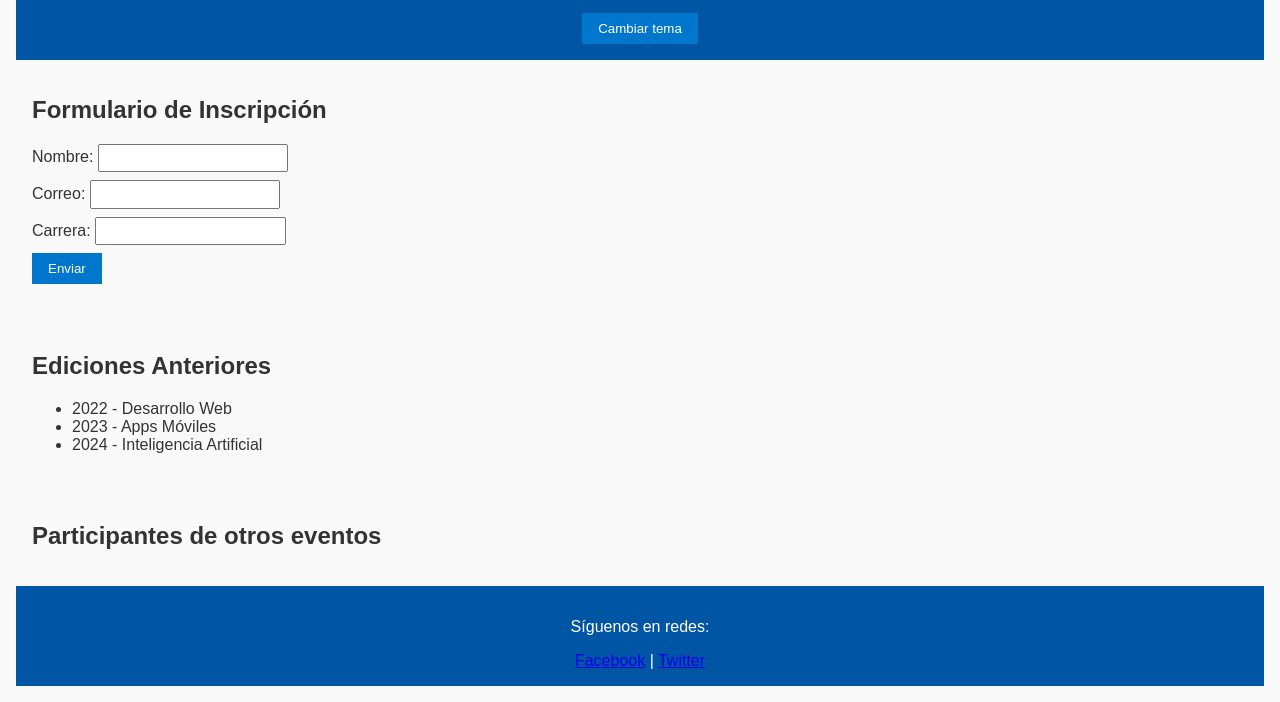
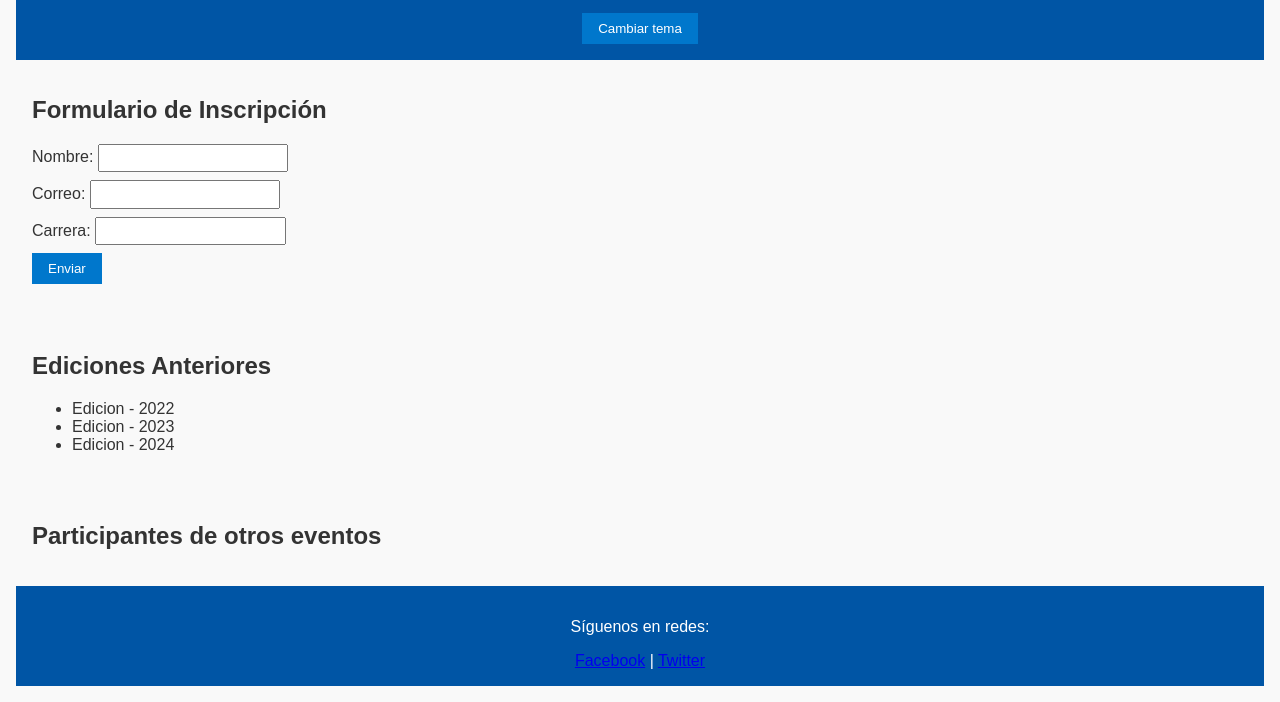
Before and after one commit to Andres040903/Dev-challenge, a plain HTML site: page index.html in a window 1280 px wide. Shown: the part 133-835 px from the top of the page. Drawn offline with Linux system fonts and the light colour scheme; no server answers.

Commit message:
index.html

```diff
--- a/index.html
+++ b/index.html
@@ -28,14 +28,15 @@
     <section>
       <h2>Ediciones Anteriores</h2>
       <ul>
-        <li>2022 - Desarrollo Web</li>
-        <li>2023 - Apps Móviles</li>
-        <li>2024 - Inteligencia Artificial</li>
+        <li>Edicion - 2022</li>
+        <li>Edicion - 2023</li>
+        <li>Edicion - 2024</li>
       </ul>
     </section>
 
     <section id="participantes">
       <h2>Participantes de otros eventos</h2>
+      <div id="listaParticipantes"></div>
     </section>
   </main>
 
```
